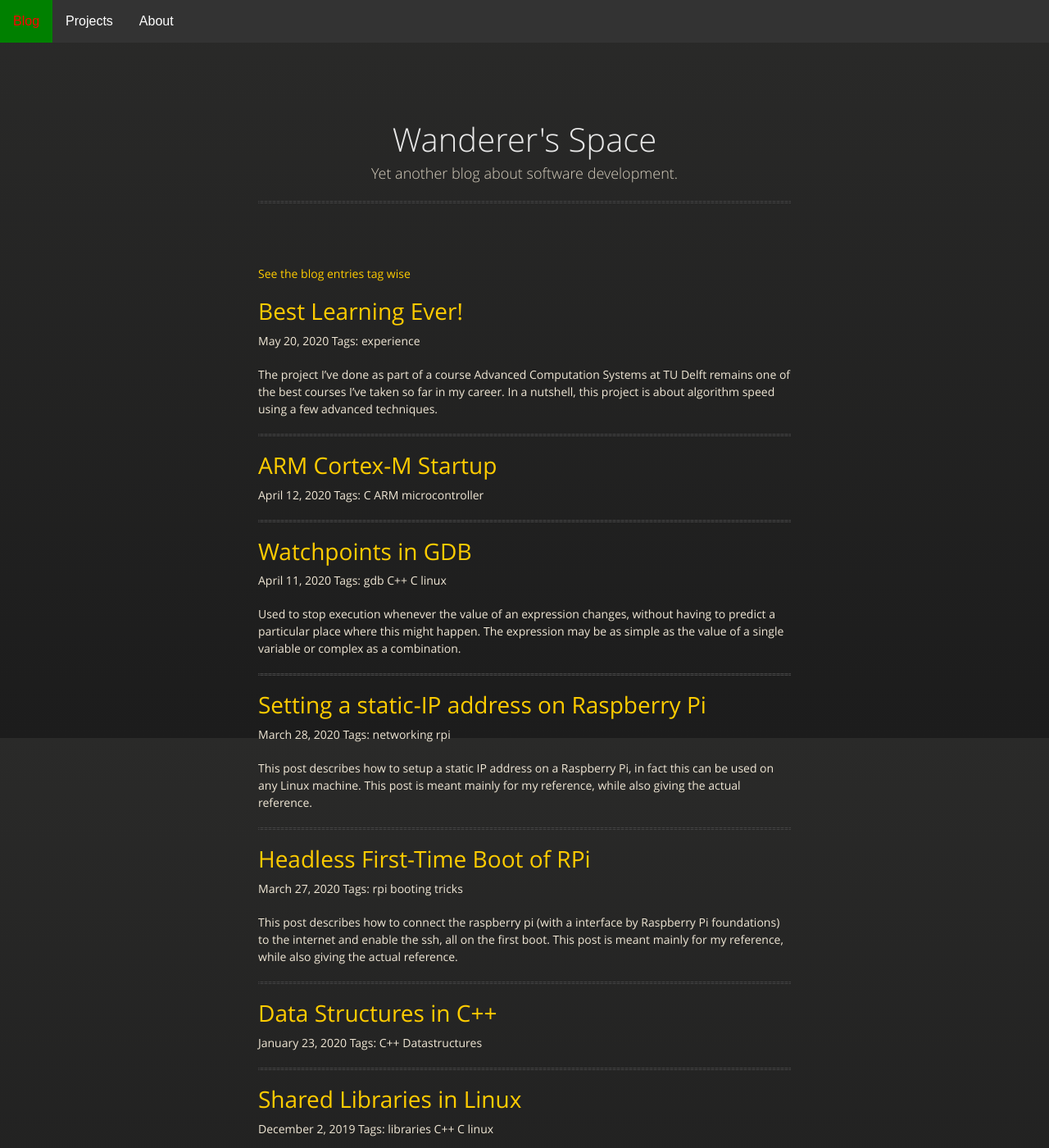
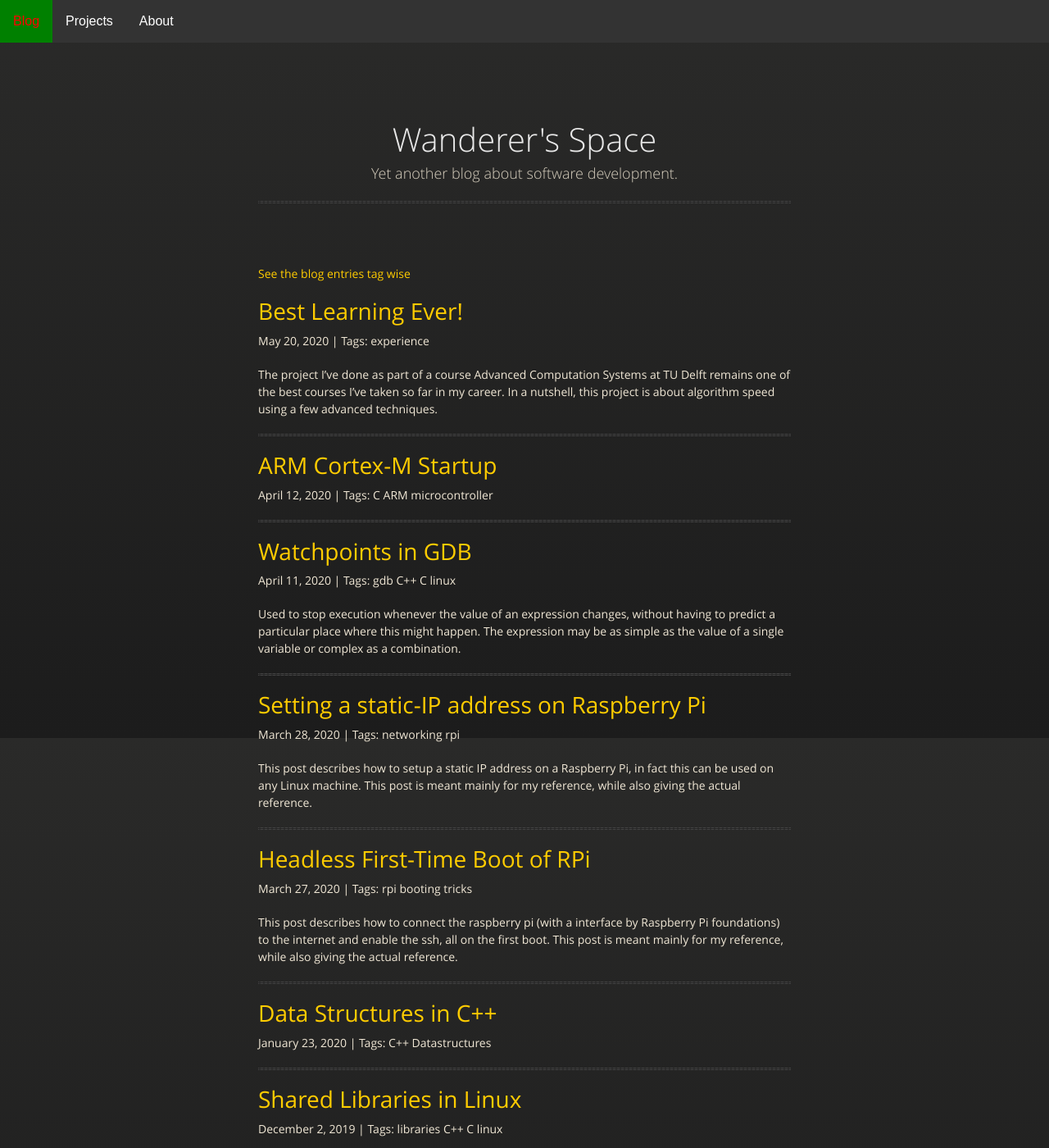
Before and after one commit to naveenspace7/naveenspace7.github.io, a Jekyll site: the page built from index.html, in a window 1280 px wide and 1400 px high. Shown: the whole window at 82% size. Built offline with Jekyll 4.4.1, drawn with Linux system fonts in a browser that asks for light colours; some of the changed text lies outside the part shown.

Commit message:
Add post date

```diff
--- a/index.html
+++ b/index.html
@@ -9,7 +9,7 @@
     <h1><a href="{{ site.baseurl }}{{ post.url }}">{{ post.title }}</a></h1>
 
     <p>
-      {{ post.date | date: "%B %e, %Y"  }}
+      {{ post.date | date: "%B %e, %Y"  }} |
       Tags:
         {% for tag in post.tags %}
           {{ tag }}
```
